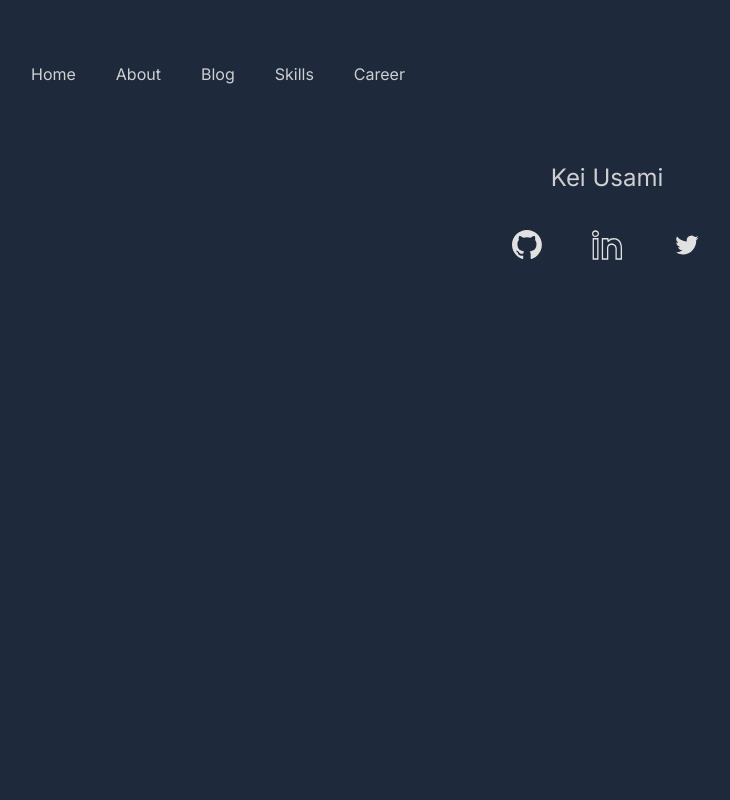
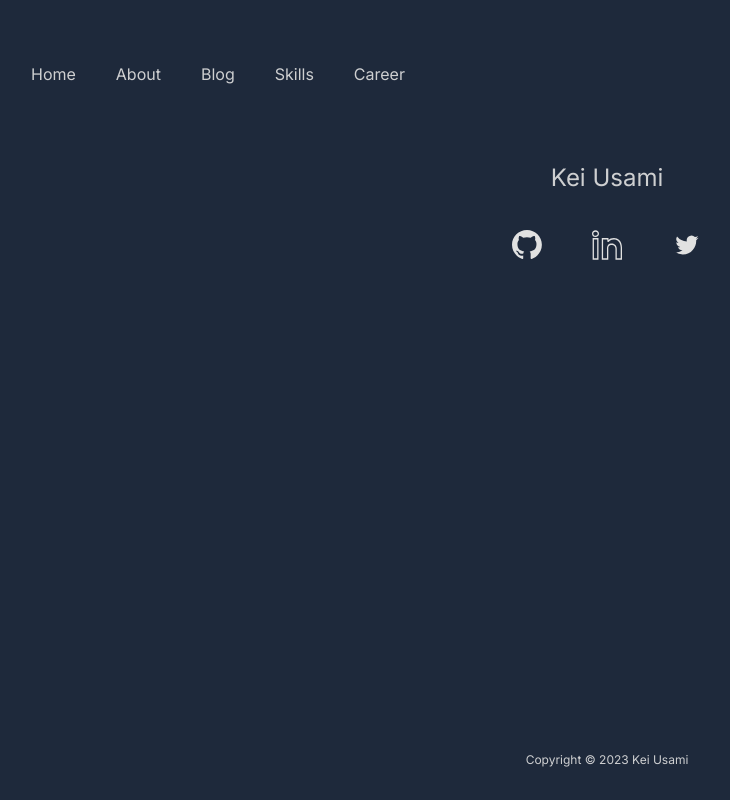
Before and after one commit to ku1987/simple-portofolio-site, a Next.js app: page / in a window 1280 px wide. Shown: the whole page, without its empty margins (33-763 px from the left). Built offline with nearby package versions, Linux system fonts and the light colour scheme.

Commit message:
Add footer

```diff
--- /dev/null
+++ b/src/app/components/footer.tsx
@@ -0,0 +1,9 @@
+export default function Footer() {
+  return (
+    <footer className="fixed h-8 bottom-4 right-2/4 translate-x-1/2 text-xs">
+      <div>
+        <p>Copyright © 2023 Kei Usami</p>
+      </div>
+    </footer>
+  );
+}
--- a/src/app/layout.tsx
+++ b/src/app/layout.tsx
@@ -2,6 +2,7 @@ import "./globals.css";
 import type { Metadata } from "next";
 import { Inter } from "next/font/google";
 import Header from "./components/header";
+import Footer from "./components/footer";
 
 const inter = Inter({ subsets: ["latin"] });
 
@@ -25,6 +26,7 @@ export default function RootLayout({
         >
           {children}
         </div>
+        <Footer />
       </body>
     </html>
   );
```
